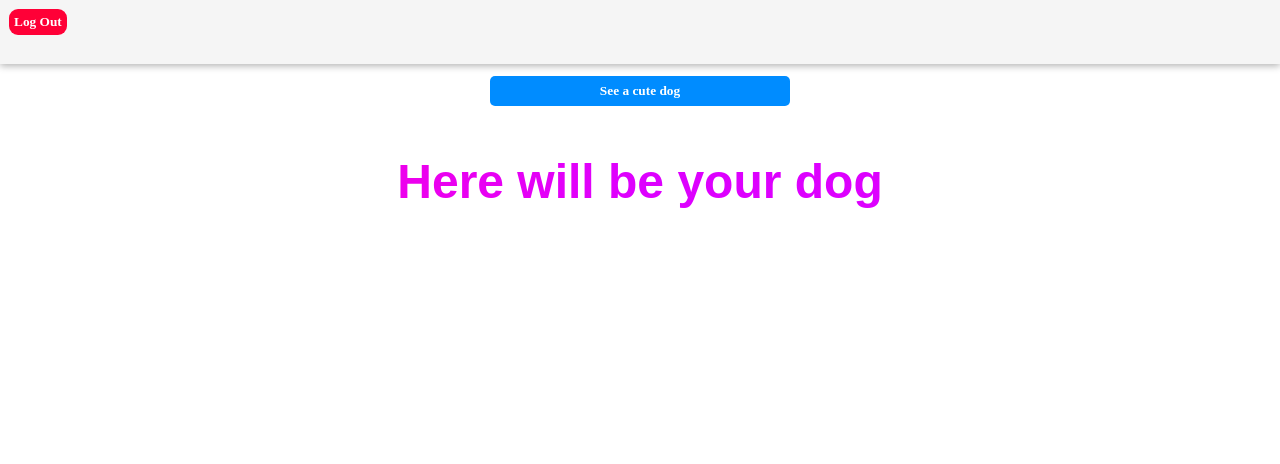
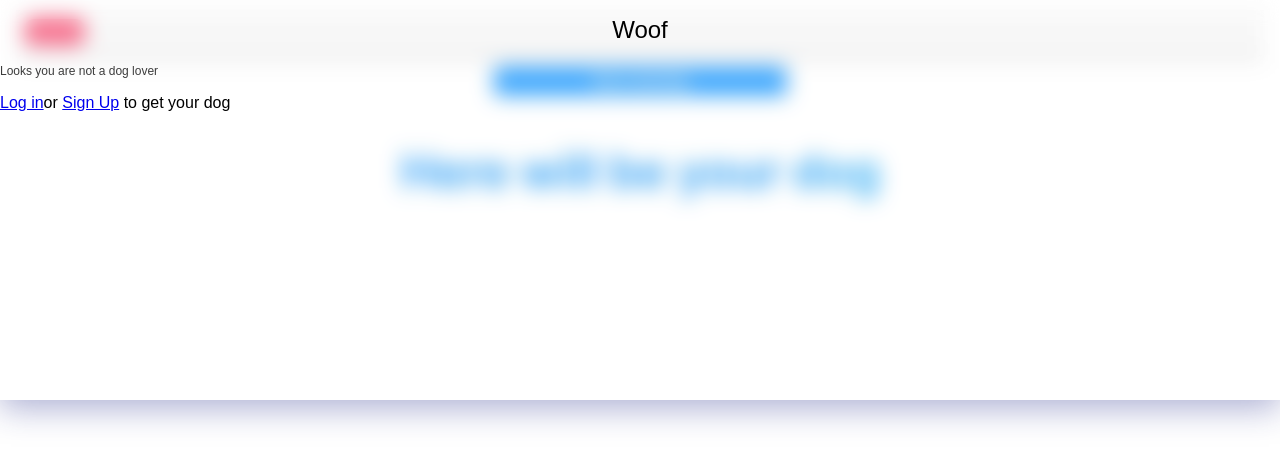
Before and after one commit to RepoCheyo/RandomDogs, a React (Create React App) app: page / in a window 1280 px wide. Shown: the top 464 px of the page. Built offline with nearby package versions, Linux system fonts and the light colour scheme; no server answers; a web font is replaced by a local one.

Commit message:
user-notlogged-logic

```diff
--- a/src/App.js
+++ b/src/App.js
@@ -3,9 +3,11 @@ import { useEffect, useState } from "react";
 import "./styles/App.css";
 import Home from "./pages/Home";
 import Error from "./pages/Error";
-import { BrowserRouter, Route, Routes } from "react-router-dom";
+import { BrowserRouter, Route, Routes, useNavigate } from "react-router-dom";
 import { auth } from "./FirebaseConfig";
+import { onAuthStateChanged } from "firebase/auth";
 import Auth from "./pages/Auth";
+import ResetPassword from "./pages/ResetPassword";
 
 function App() {
   return (
@@ -14,6 +16,7 @@ function App() {
         <Routes>
           <Route path="/" element={<Home />} />
           <Route path="login" element={<Auth />} />
+          <Route path="resetpassword" element={<ResetPassword />} />
           <Route path="*" element={<Error />} />
         </Routes>
       </BrowserRouter>
--- /dev/null
+++ b/src/components/home/NotLogged.js
@@ -0,0 +1,27 @@
+import React from "react";
+import { Link } from "react-router-dom";
+import "../../styles/NotLoged.css";
+
+function NotLogged() {
+  return (
+    <div className="notLogged_container">
+      <img
+        src={require("../../assets/backgroundpage.JPG")}
+        alt="background"
+        className="bg_img"
+      ></img>
+      <div className="message_container">
+        <h1>Woof</h1>
+        <h5>Looks you are not a dog lover</h5>
+        <p>
+          <Link to="/login" className="notLogged_link">
+            Log in
+          </Link>
+          or <Link>Sign Up</Link> to get your dog
+        </p>
+      </div>
+    </div>
+  );
+}
+
+export default NotLogged;
--- a/src/pages/Auth.js
+++ b/src/pages/Auth.js
@@ -1,8 +1,8 @@
 import React, { useState } from "react";
 import "../styles/Auth.css";
-import { signInWithEmailAndPassword, getAuth } from "firebase/auth";
+import { signInWithEmailAndPassword } from "firebase/auth";
 import { auth } from "../FirebaseConfig";
-import { useNavigate } from "react-router-dom";
+import { Link, useNavigate } from "react-router-dom";
 import { RotatingLines } from "react-loader-spinner";
 
 function Auth() {
@@ -51,7 +51,12 @@ function Auth() {
           value={email}
         ></input>
 
-        <h5>Password</h5>
+        <div className="password-container">
+          <h5>Password</h5>
+          <Link to="/resetpassword" className="reset-pass">
+            Forgot password?
+          </Link>
+        </div>
         <input
           type="password"
           onChange={(e) => setPassword(e.target.value)}
@@ -62,7 +67,7 @@ function Auth() {
           <button
             disabled
             className="sign-up_button"
-            style={{ backgroundColor: "rgb(0, 118, 214)" }}
+            style={{ backgroundColor: "rgb(0, 188, 100)" }}
           >
             <RotatingLines
               strokeColor="white"
@@ -74,7 +79,7 @@ function Auth() {
           </button>
         ) : (
           <button onClick={signIn} className="sign-up_button">
-            Sign In
+            Sign in
           </button>
         )}
       </form>
--- a/src/pages/Home.js
+++ b/src/pages/Home.js
@@ -1,16 +1,18 @@
 import React from "react";
 import "../styles/Home.css";
-import { useState } from "react";
+import { useState, useEffect } from "react";
 import { RotatingLines } from "react-loader-spinner";
-import { signOut } from "firebase/auth";
+import { signOut, onAuthStateChanged } from "firebase/auth";
 import { auth } from "../FirebaseConfig";
 import Dog from "../components/home/Dog";
 import { useNavigate } from "react-router-dom";
+import NotLogged from "../components/home/NotLogged";
 
 function Home() {
   const navigate = useNavigate();
   const [dog, setDog] = useState(null);
   const [load, setLoading] = useState(false); // Se declara el state inicial del loader
+  const [notLogged, setNotLogged] = useState(false);
 
   const getDog = async () => {
     // Se cambia el estado a true para que el loader se renderice
@@ -43,7 +45,24 @@ function Home() {
       });
   };
 
-  return (
+  const authUser = () => {
+    onAuthStateChanged(auth, (user) => {
+      if (user) {
+        const uid = user.uid;
+        navigate("/");
+      } else {
+        setNotLogged(true);
+      }
+    });
+  };
+
+  useEffect(() => {
+    authUser();
+  }, []);
+
+  return notLogged ? (
+    <NotLogged />
+  ) : (
     <div className="Home">
       <div className="nav_bar">
         <button className="logout_btn" onClick={handleSignOut}>
--- /dev/null
+++ b/src/pages/ResetPassword.js
@@ -0,0 +1,30 @@
+import React, { useState } from "react";
+import { Link } from "react-router-dom";
+
+function ResetPassword() {
+  const [email, setEmail] = useState();
+
+  return (
+    <div>
+      <form className="form_container">
+        <h5>E-mail</h5>
+        <input
+          type="text"
+          onChange={(e) => setEmail(e.target.value)}
+          value={email}
+        ></input>
+
+        <div className="password-container">
+          <h5>
+            Once you reset the password comeback to the{" "}
+            <Link to="/login" className="reset-pass">
+              login
+            </Link>
+          </h5>
+        </div>
+      </form>
+    </div>
+  );
+}
+
+export default ResetPassword;
--- a/src/styles/Auth.css
+++ b/src/styles/Auth.css
@@ -24,10 +24,10 @@ h1 {
 }
 
 h5 {
-  font-weight: 600;
+  font-weight: 400;
   font-size: 12px;
   margin-bottom: 5px;
-  margin-top: 15px;
+  margin-top: 20px;
   color: rgb(60, 60, 60);
 }
 
@@ -59,12 +59,30 @@ input:focus {
   font-weight: 700;
   font-family: "Inter", sans-serif;
   color: white;
-  background-color: rgb(0, 140, 255);
-  border: 1px solid;
+  background-color: rgb(1, 217, 116);
+  border: 1px solid rgb(1, 217, 116);
   border-radius: 6px;
   width: 100%;
   height: 40px;
   margin-top: 15px;
   cursor: pointer;
   font-size: 14px;
+  box-shadow: 0 2px 6px 0 rgba(0, 0, 0, 0.2);
 }
+
+.sign-up_button:hover {
+  background-color: rgb(0, 188, 100);
+}
+
+.password-container {
+  display: flex;
+  justify-content: space-between;
+}
+
+.reset-pass {
+  font-weight: 700;
+  font-size: 11px;
+  text-decoration: none;
+  margin-top: 20px;
+  color: #0099fd;
+}
--- /dev/null
+++ b/src/styles/NotLoged.css
@@ -0,0 +1,24 @@
+.notLogged_container {
+  background-color: white;
+  display: flex;
+  flex-direction: column;
+  align-items: center;
+  padding: 10px;
+  height: 100vh;
+}
+
+.bg_img {
+  max-width: 99%;
+  max-height: 99%;
+}
+
+.message_container {
+  background: rgba(255, 255, 255, 0.25);
+  box-shadow: 0 8px 32px 0 rgba(31, 38, 135, 0.37);
+  backdrop-filter: blur(10.5px);
+  -webkit-backdrop-filter: blur(10.5px);
+  margin-top: -10px;
+  height: 50vh;
+  width: 100%;
+  position: absolute;
+}
```
Also changed, not shown: src/assets/backgroundpage.JPG (added).
